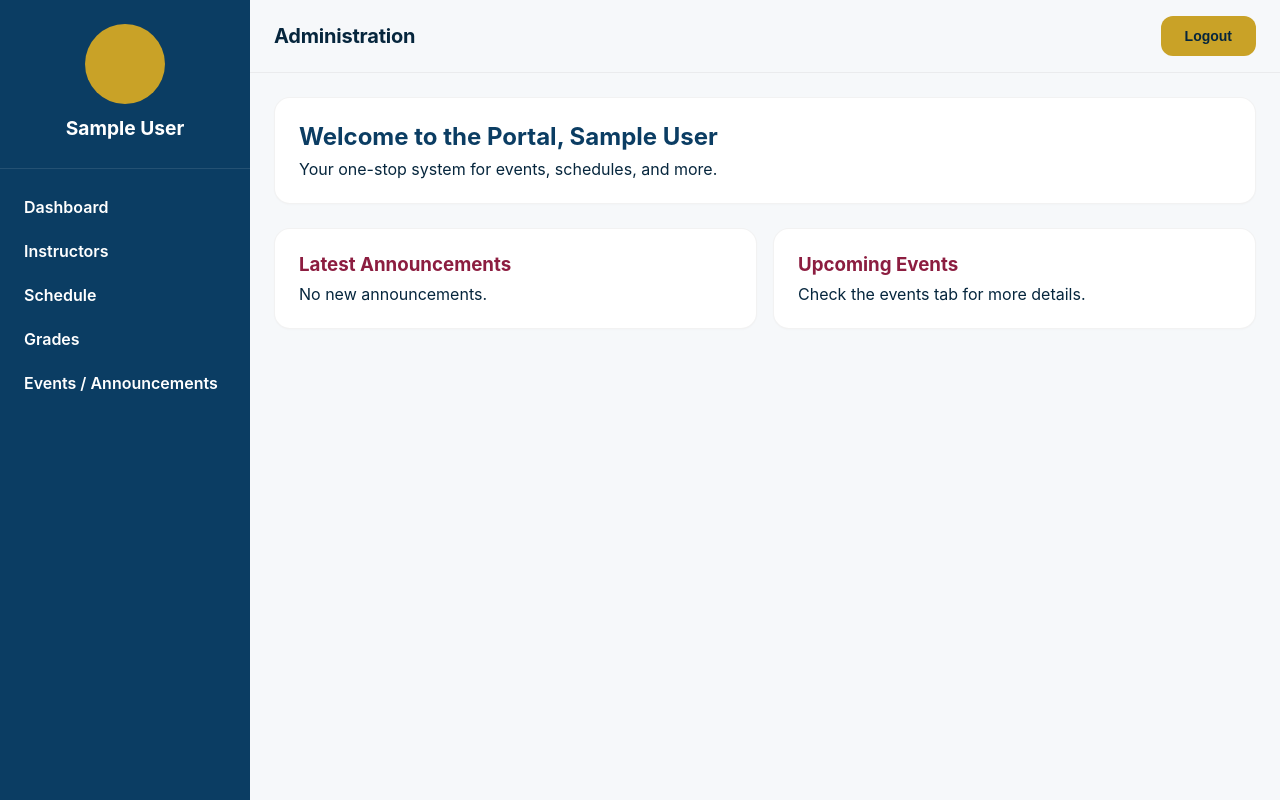
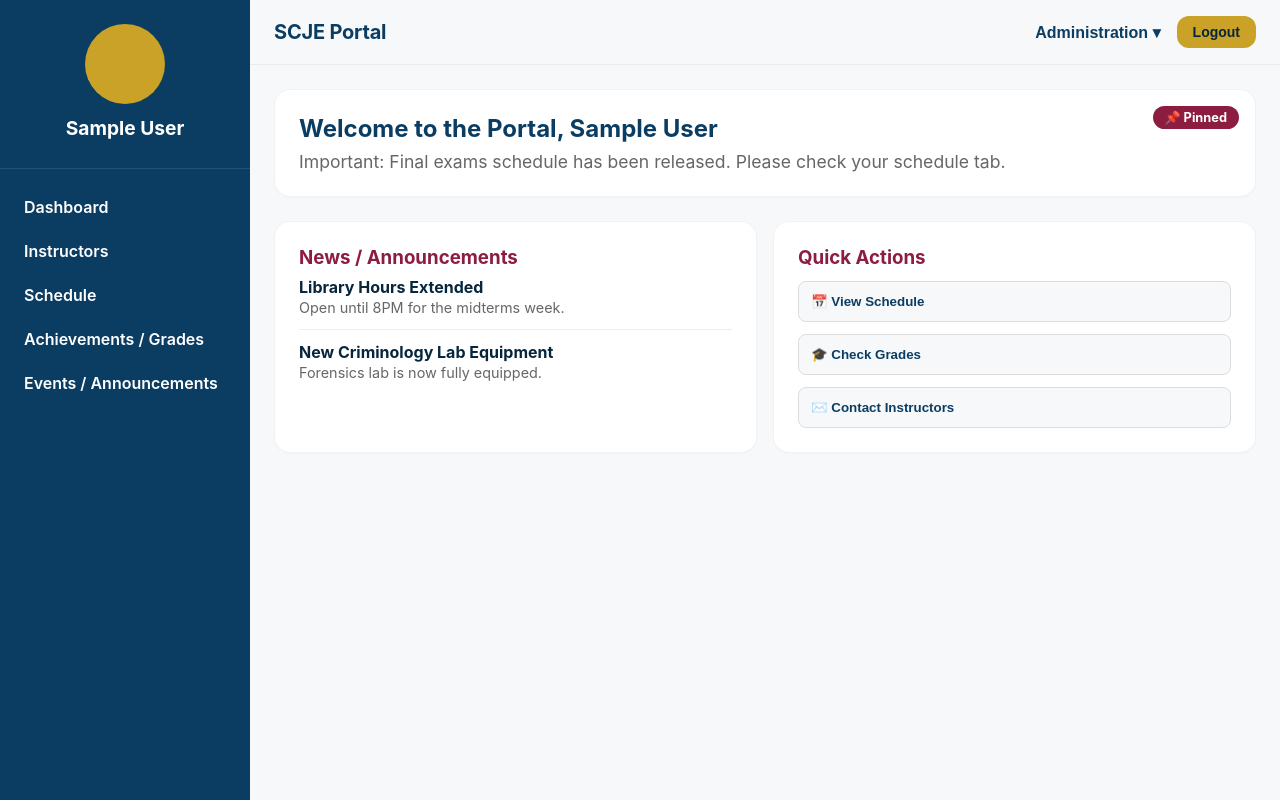
Before and after one commit to AspiringDeveloperCapu/SoftwareEngineer-FinalOutput-SCJEWebApp, a React (Vite) app in the folder frontend/: page /dashboard in a window 1280 px wide. Built offline with nearby package versions, Linux system fonts and the light colour scheme; sample sign-in values are in the browser's storage.

Commit message:
Implement full original spec: First-time Registration, Admin Navbar, Detailed Drawer, and Hero Pin

```diff
--- a/frontend/src/App.tsx
+++ b/frontend/src/App.tsx
@@ -3,6 +3,7 @@ import { BrowserRouter, Routes, Route, Navigate } from "react-router-dom";
 import Login from "./pages/Login";
 import Dashboard from "./pages/Dashboard";
 import Events from "./pages/Events";
+import RegisterProfile from "./pages/RegisterProfile";
 import "./index.css";
 
 function App() {
@@ -10,8 +11,10 @@ function App() {
     <BrowserRouter>
       <Routes>
         <Route path="/" element={<Login />} />
+        <Route path="/register-profile" element={<RegisterProfile />} />
         <Route path="/dashboard" element={<Dashboard />} />
         <Route path="/events" element={<Events />} />
+
         {/* Placeholders for other routes */}
         <Route path="/instructors" element={<Navigate to="/dashboard" />} />
         <Route path="/schedule" element={<Navigate to="/dashboard" />} />
--- a/frontend/src/components/Drawer.tsx
+++ b/frontend/src/components/Drawer.tsx
@@ -14,9 +14,17 @@ export default function Drawer() {
   return (
     <aside className="drawer">
       <div className="user-info">
-        <div className="avatar-placeholder"></div>
+        {user?.picture ? (
+          <img src={user.picture} alt="Profile" style={{ width: "80px", height: "80px", borderRadius: "50%", objectFit: "cover", margin: "0 auto 12px", display: "block", border: "2px solid #C9A227" }} />
+        ) : (
+          <div className="avatar-placeholder"></div>
+        )}
+
         <h2>{user ? user.name : "Student Name"}</h2>
-        <p>{user ? user.department : "SCJE Department"}</p>
+        <p style={{ fontWeight: 600, color: "#C9A227" }}>{user ? user.department : "SCJE Department"}</p>
+
+        {user?.course && <p style={{ fontSize: "0.8rem", marginTop: "4px" }}>{user.course}</p>}
+        {user?.birthday && <p style={{ fontSize: "0.8rem", color: "rgba(255,255,255,0.6)", marginTop: "4px" }}>Born: {user.birthday}</p>}
       </div>
       <nav className="menu">
         <ul>
@@ -25,7 +33,7 @@ export default function Drawer() {
               <li><Link to="/dashboard" style={{color: 'white', textDecoration: 'none'}}>Dashboard</Link></li>
               <li><Link to="/instructors" style={{color: 'white', textDecoration: 'none'}}>Instructors</Link></li>
               <li><Link to="/schedule" style={{color: 'white', textDecoration: 'none'}}>Schedule</Link></li>
-              <li><Link to="/grades" style={{color: 'white', textDecoration: 'none'}}>Grades</Link></li>
+              <li><Link to="/grades" style={{color: 'white', textDecoration: 'none'}}>Achievements / Grades</Link></li>
             </>
           )}
           <li><Link to="/events" style={{color: 'white', textDecoration: 'none'}}>Events / Announcements</Link></li>
--- /dev/null
+++ b/frontend/src/components/Navbar.tsx
@@ -0,0 +1,69 @@
+import React, { useState } from "react";
+
+interface Faculty {
+  id: number;
+  name: string;
+  position: string;
+  department: string;
+}
+
+export default function Navbar() {
+  const [showAdmin, setShowAdmin] = useState(false);
+  const [faculty, setFaculty] = useState<Faculty[]>([]);
+
+  const handleAdminClick = async () => {
+    if (!showAdmin && faculty.length === 0) {
+      try {
+        const res = await fetch("http://localhost:4000/api/faculty");
+        const data = await res.json();
+        setFaculty(data);
+      } catch (err) {
+        console.error(err);
+      }
+    }
+    setShowAdmin(!showAdmin);
+  };
+
+  const handleLogout = () => {
+    localStorage.clear();
+    window.location.href = '/';
+  };
+
+  return (
+    <header className="navbar" style={{ position: "relative" }}>
+      <div className="nav-title" style={{ color: "#0B3D63" }}>SCJE Portal</div>
+
+      <div style={{ display: "flex", gap: "16px", alignItems: "center" }}>
+        <button
+          onClick={handleAdminClick}
+          style={{ background: "none", border: "none", color: "#0B3D63", fontWeight: 600, cursor: "pointer", fontSize: "1rem" }}
+        >
+          Administration ▾
+        </button>
+        <button className="login-btn" onClick={handleLogout} style={{ padding: "8px 16px" }}>Logout</button>
+      </div>
+
+      {showAdmin && (
+        <div style={{
+          position: "absolute", top: "100%", right: "24px", width: "300px",
+          backgroundColor: "white", borderRadius: "12px", boxShadow: "0 4px 12px rgba(0,0,0,0.1)",
+          padding: "16px", zIndex: 10, border: "1px solid rgba(0,0,0,0.05)", marginTop: "8px"
+        }}>
+          <h3 style={{ color: "#8C1D40", marginBottom: "12px", borderBottom: "1px solid #eee", paddingBottom: "8px" }}>Faculty & Officers</h3>
+          {faculty.length > 0 ? (
+            <ul style={{ listStyle: "none", margin: 0, padding: 0, display: "flex", flexDirection: "column", gap: "12px" }}>
+              {faculty.map(f => (
+                <li key={f.id}>
+                  <strong style={{ color: "#06263D" }}>{f.name}</strong><br/>
+                  <span style={{ fontSize: "0.85rem", color: "#666" }}>{f.position} - {f.department}</span>
+                </li>
+              ))}
+            </ul>
+          ) : (
+            <p>Loading...</p>
+          )}
+        </div>
+      )}
+    </header>
+  );
+}
--- a/frontend/src/pages/Dashboard.tsx
+++ b/frontend/src/pages/Dashboard.tsx
@@ -1,5 +1,6 @@
 import React, { useEffect, useState } from "react";
 import Drawer from "../components/Drawer";
+import Navbar from "../components/Navbar";
 
 export default function Dashboard() {
   const [user, setUser] = useState<any>(null);
@@ -9,15 +10,9 @@ export default function Dashboard() {
     if (storedUser) {
       setUser(JSON.parse(storedUser));
     } else {
-      // Not logged in, redirect to login
       window.location.href = '/';
     }
   }, []);
-
-  const handleLogout = () => {
-    localStorage.clear();
-    window.location.href = '/';
-  };
 
   if (!user) return null;
 
@@ -25,25 +20,38 @@ export default function Dashboard() {
     <div className="app-container">
       <Drawer />
       <main className="main-content">
-        <header className="navbar">
-          <div className="nav-title">Administration</div>
-          <button className="login-btn" onClick={handleLogout}>Logout</button>
-        </header>
+        <Navbar />
 
         <div className="dashboard-body">
-          <section className="hero">
+          {/* Pinned Dashboard Hero */}
+          <section className="hero" style={{ position: "relative", overflow: "hidden" }}>
+            <div style={{ position: "absolute", top: "16px", right: "16px", backgroundColor: "#8C1D40", color: "white", padding: "4px 12px", borderRadius: "99px", fontSize: "0.8rem", fontWeight: "bold" }}>
+              📌 Pinned
+            </div>
             <h1>Welcome to the {user.department} Portal, {user.name}</h1>
-            <p>Your one-stop system for events, schedules, and more.</p>
+            <p style={{ color: "#666", fontSize: "1.1rem", marginTop: "8px" }}>Important: Final exams schedule has been released. Please check your schedule tab.</p>
           </section>
 
           <div className="content-grid">
             <section className="card">
-              <h3>Latest Announcements</h3>
-              <p>No new announcements.</p>
+              <h3>News / Announcements</h3>
+              <p style={{ marginBottom: "12px", paddingBottom: "12px", borderBottom: "1px solid #eee" }}>
+                <strong>Library Hours Extended</strong><br/>
+                <span style={{ fontSize: "0.9rem", color: "#666" }}>Open until 8PM for the midterms week.</span>
+              </p>
+              <p>
+                <strong>New Criminology Lab Equipment</strong><br/>
+                <span style={{ fontSize: "0.9rem", color: "#666" }}>Forensics lab is now fully equipped.</span>
+              </p>
             </section>
+
             <section className="card">
-              <h3>Upcoming Events</h3>
-              <p>Check the events tab for more details.</p>
+              <h3>Quick Actions</h3>
+              <ul style={{ listStyle: "none", padding: 0, display: "flex", flexDirection: "column", gap: "12px", marginTop: "12px" }}>
+                <li><button style={{ width: "100%", padding: "12px", background: "#F6F8FA", border: "1px solid #ddd", borderRadius: "8px", color: "#0B3D63", fontWeight: 600, cursor: "pointer", textAlign: "left" }}>📅 View Schedule</button></li>
+                <li><button style={{ width: "100%", padding: "12px", background: "#F6F8FA", border: "1px solid #ddd", borderRadius: "8px", color: "#0B3D63", fontWeight: 600, cursor: "pointer", textAlign: "left" }}>🎓 Check Grades</button></li>
+                <li><button style={{ width: "100%", padding: "12px", background: "#F6F8FA", border: "1px solid #ddd", borderRadius: "8px", color: "#0B3D63", fontWeight: 600, cursor: "pointer", textAlign: "left" }}>✉️ Contact Instructors</button></li>
+              </ul>
             </section>
           </div>
         </div>
--- a/frontend/src/pages/Events.tsx
+++ b/frontend/src/pages/Events.tsx
@@ -1,5 +1,6 @@
 import React, { useEffect, useState } from "react";
 import Drawer from "../components/Drawer";
+import Navbar from "../components/Navbar";
 
 interface EventItem {
   id: number;
@@ -18,28 +19,20 @@ export default function Events() {
       .catch(err => console.error("Error fetching events", err));
   }, []);
 
-  const handleLogout = () => {
-    localStorage.clear();
-    window.location.href = '/';
-  };
-
   return (
     <div className="app-container">
       <Drawer />
       <main className="main-content">
-        <header className="navbar">
-          <div className="nav-title">Events & Announcements</div>
-          <button className="login-btn" onClick={handleLogout}>Logout</button>
-        </header>
+        <Navbar />
 
         <div className="dashboard-body">
-          <h2>All Events</h2>
-          <div className="content-grid" style={{ marginTop: "20px" }}>
+          <h2 style={{ color: "#0B3D63" }}>All Events & Announcements</h2>
+          <div className="content-grid" style={{ marginTop: "24px" }}>
             {events.length > 0 ? (
               events.map((evt) => (
                 <section key={evt.id} className="card">
-                  <h3>{evt.title} <small style={{ color: "#7f8c8d", fontSize: "0.8rem", float: "right" }}>{evt.date}</small></h3>
-                  <p style={{ marginTop: "10px" }}>{evt.description}</p>
+                  <h3>{evt.title} <small style={{ color: "#06263D", fontSize: "0.8rem", float: "right", fontWeight: 400 }}>{evt.date}</small></h3>
+                  <p style={{ marginTop: "12px", color: "#333", lineHeight: "1.5" }}>{evt.description}</p>
                 </section>
               ))
             ) : (
--- /dev/null
+++ b/frontend/src/pages/RegisterProfile.tsx
@@ -0,0 +1,79 @@
+import React, { useState, useEffect } from "react";
+import { useNavigate } from "react-router-dom";
+
+export default function RegisterProfile() {
+  const navigate = useNavigate();
+  const [user, setUser] = useState<any>(null);
+
+  const [picture, setPicture] = useState("");
+  const [fullName, setFullName] = useState("");
+  const [birthday, setBirthday] = useState("");
+  const [course, setCourse] = useState("");
+  const [section, setSection] = useState("");
+  const [gender, setGender] = useState("Male");
+
+  useEffect(() => {
+    const storedUser = localStorage.getItem("user");
+    if (storedUser) {
+      const u = JSON.parse(storedUser);
+      setUser(u);
+      setFullName(u.name || "");
+      setCourse(u.course || "");
+    } else {
+      navigate("/");
+    }
+  }, [navigate]);
+
+  const handleSubmit = async (e: React.FormEvent) => {
+    e.preventDefault();
+    try {
+      const response = await fetch("http://localhost:4000/api/auth/register-profile", {
+        method: "POST",
+        headers: { "Content-Type": "application/json" },
+        body: JSON.stringify({ id: user.id, picture, fullName, birthday, course, section, gender })
+      });
+      const data = await response.json();
+
+      if (response.ok) {
+        localStorage.setItem("user", JSON.stringify(data.user));
+        navigate("/dashboard");
+      }
+    } catch (err) {
+      console.error(err);
+    }
+  };
+
+  const inputStyle = { padding: "12px", borderRadius: "8px", border: "1px solid rgba(0,0,0,0.1)" };
+
+  return (
+    <div style={{ display: "flex", justifyContent: "center", alignItems: "center", minHeight: "100vh", backgroundColor: "#F6F8FA", padding: "20px" }}>
+      <div style={{ backgroundColor: "white", padding: "32px", borderRadius: "16px", boxShadow: "0 1px 3px rgba(0,0,0,0.05)", maxWidth: "500px", width: "100%" }}>
+        <h2 style={{ color: "#0B3D63", marginBottom: "8px" }}>Complete Your Profile</h2>
+        <p style={{ color: "#8C1D40", marginBottom: "24px", fontSize: "0.9rem" }}>Please fill in these details for your first-time login.</p>
+
+        <form onSubmit={handleSubmit} style={{ display: "flex", flexDirection: "column", gap: "16px" }}>
+          <input type="url" placeholder="Picture URL (optional)" value={picture} onChange={(e)=>setPicture(e.target.value)} style={inputStyle} />
+          <input type="text" placeholder="Full Name" value={fullName} onChange={(e)=>setFullName(e.target.value)} style={inputStyle} required />
+
+          <div style={{ display: "flex", flexDirection: "column" }}>
+            <label style={{ fontSize: "0.85rem", color: "#06263D", marginBottom: "4px" }}>Birthday</label>
+            <input type="date" value={birthday} onChange={(e)=>setBirthday(e.target.value)} style={inputStyle} required />
+          </div>
+
+          <div style={{ display: "flex", gap: "16px" }}>
+            <input type="text" placeholder="Course (e.g. BS Crim)" value={course} onChange={(e)=>setCourse(e.target.value)} style={{...inputStyle, flex: 1}} required />
+            <input type="text" placeholder="Section (e.g. 1A)" value={section} onChange={(e)=>setSection(e.target.value)} style={{...inputStyle, flex: 1}} required />
+          </div>
+
+          <select value={gender} onChange={(e)=>setGender(e.target.value)} style={inputStyle}>
+            <option value="Male">Male</option>
+            <option value="Female">Female</option>
+            <option value="Other">Other</option>
+          </select>
+
+          <button type="submit" className="login-btn" style={{ marginTop: "16px" }}>Save & Continue</button>
+        </form>
+      </div>
+    </div>
+  );
+}
```
Also changed, not shown: frontend/src/pages/Login.tsx (+7 -7 lines), 2 other files (tests, documents, lock files or other folders).
